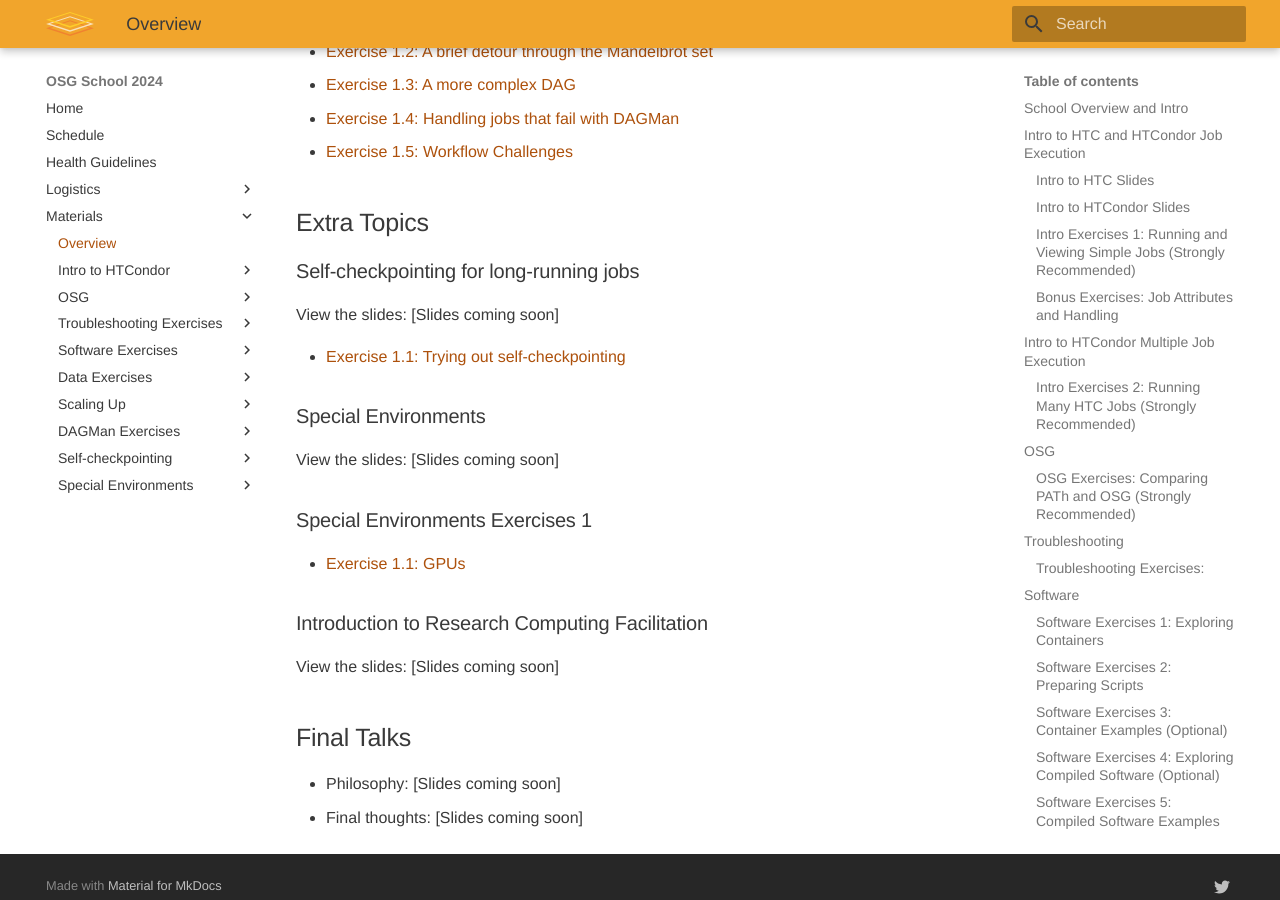
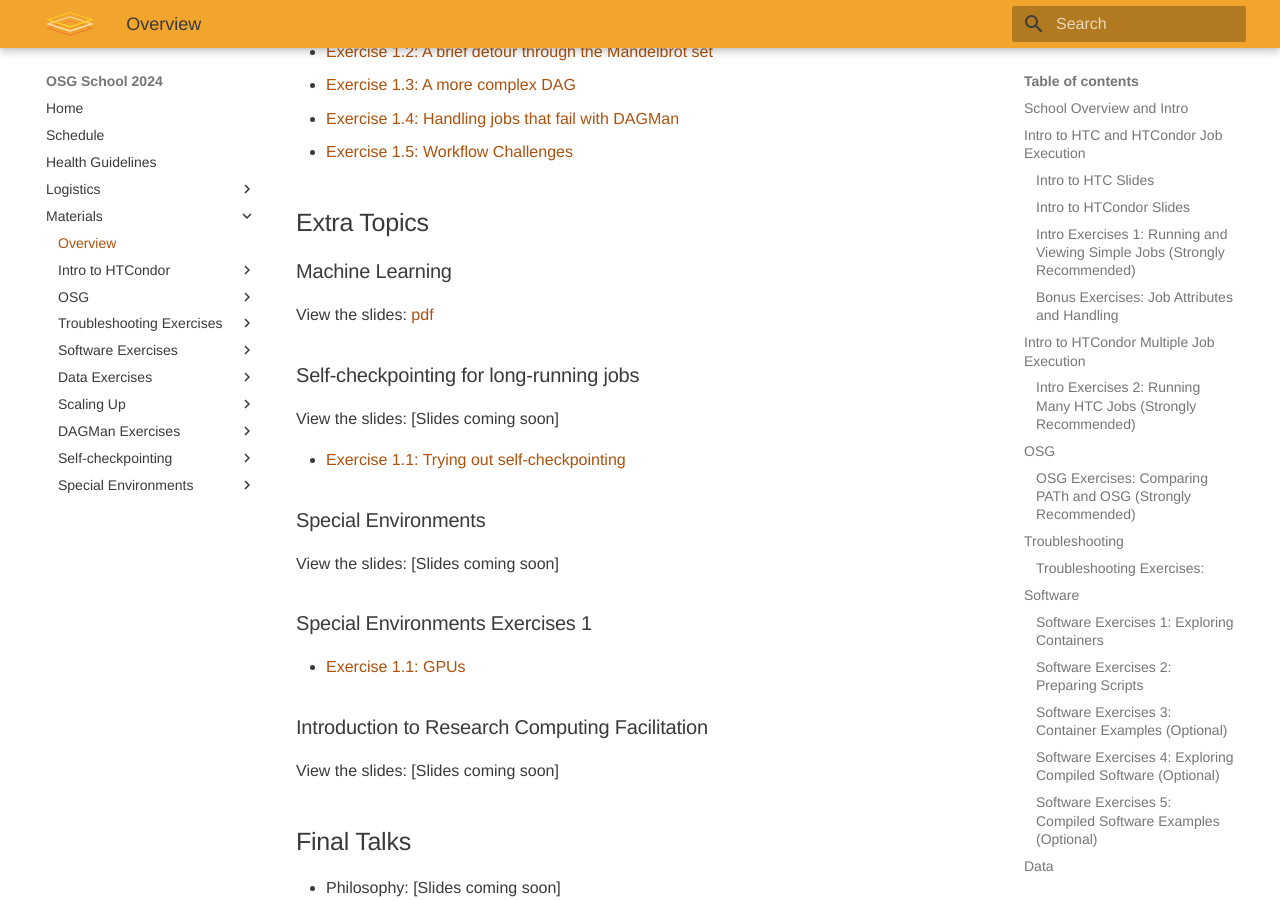
Before and after one commit to osg-htc/school-2024, an MkDocs documentation site: the page built from docs/materials/index.md, in a window 1280 px wide and 900 px high, scrolled down 3804 px. Built offline with MkDocs 1.6.1 and Material for MkDocs 9.7.7, drawn with Linux system fonts in a browser that asks for light colours.

Commit message:
Add ML slides

```diff
--- a/docs/materials/index.md
+++ b/docs/materials/index.md
@@ -160,6 +160,8 @@
 - [Exercise 1.3: Running a GPU job](gpus/part1-ex3-gpu-jobs.md)
 
 END EXTRA TOPICS THAT ARE NOT READY YET -->
+### Machine Learning
+View the slides: [pdf](ml/Throughput-ML-iross-OSGUS24.pdf)
 
 ### Self-checkpointing for long-running jobs
 
```
Also changed, not shown: 1 other file.
